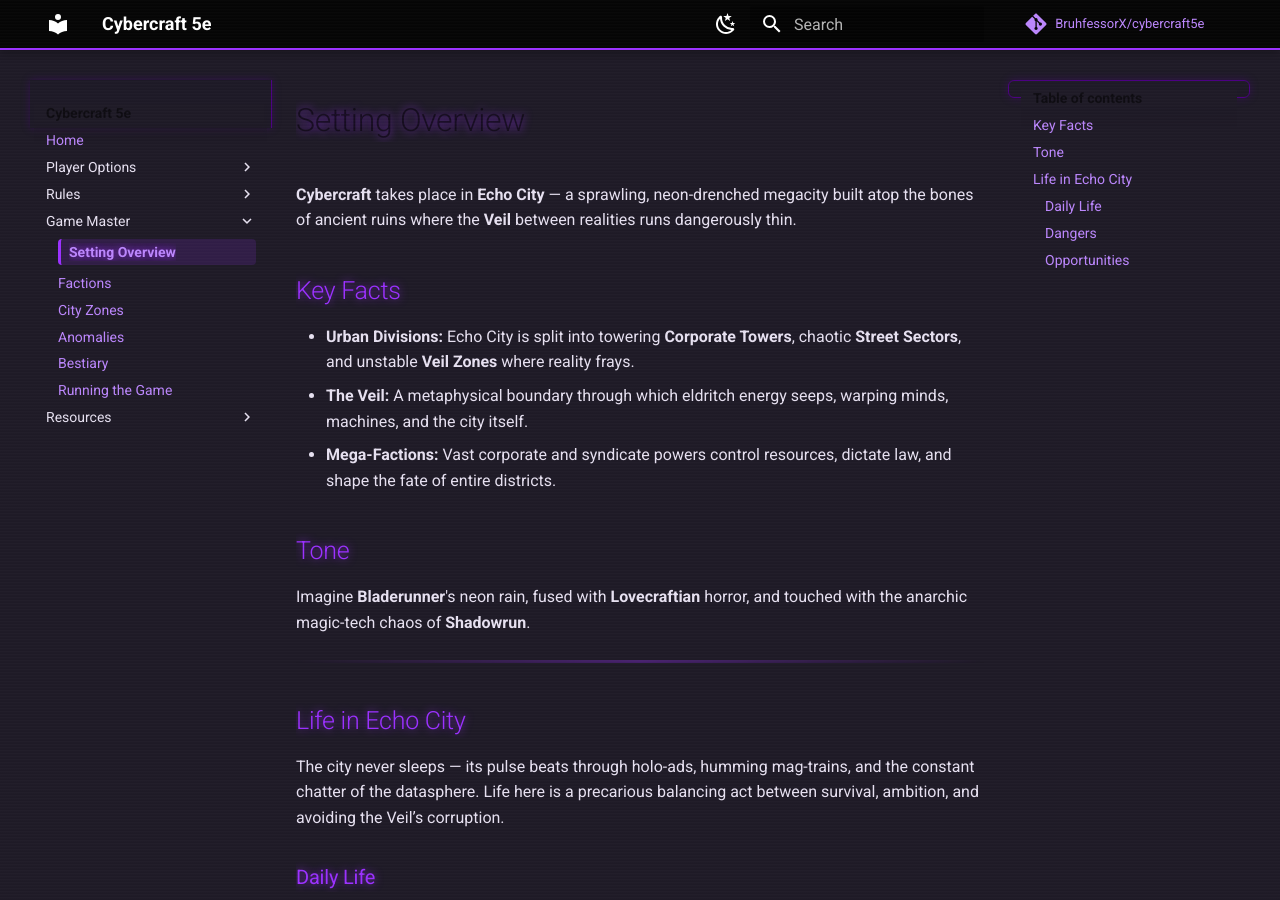
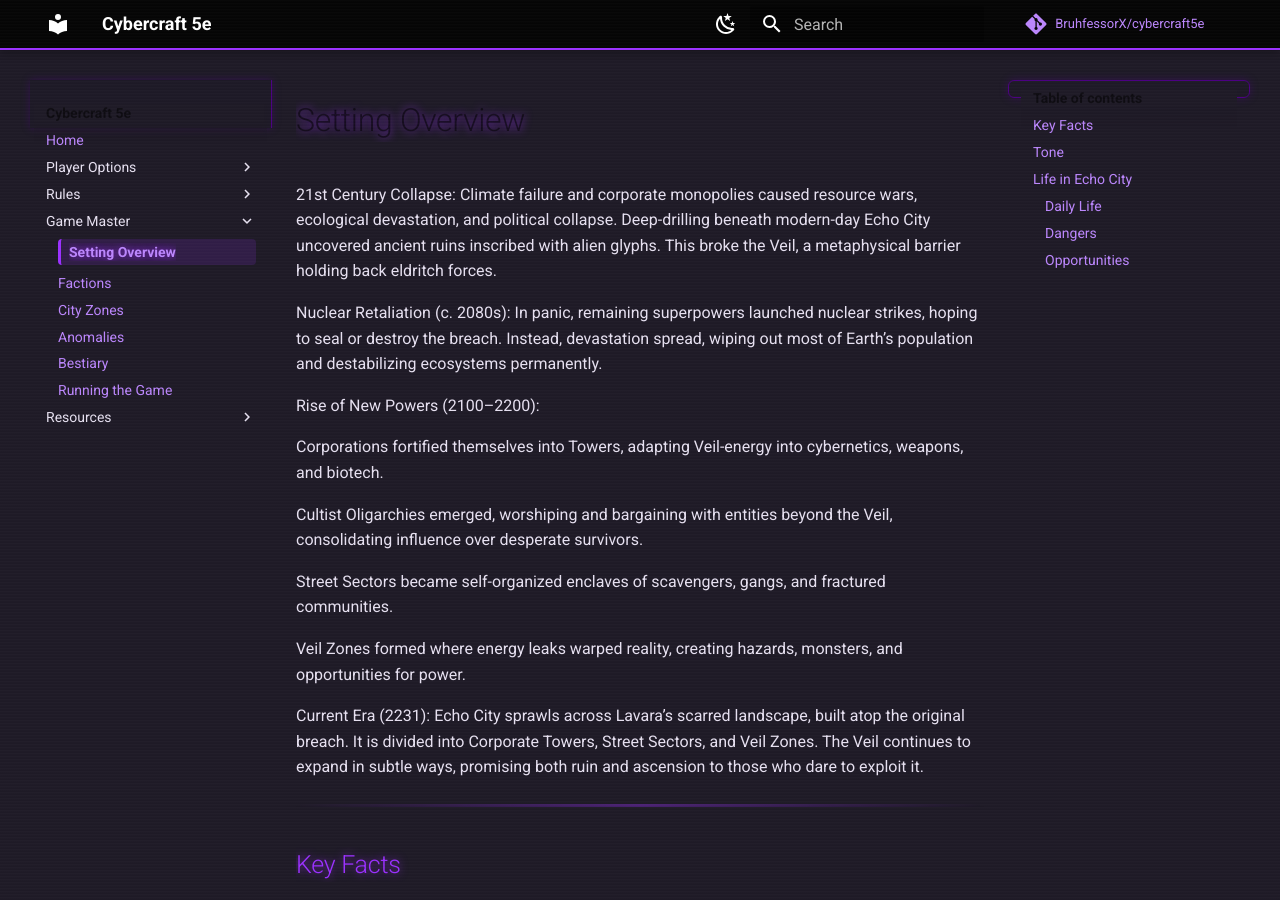
Before and after one commit to BruhfessorX/cybercraft5e, an MkDocs documentation site: the page built from docs/game-master/setting-overview.md, in a window 1280 px wide and 900 px high. Built offline with MkDocs 1.6.1 and Material for MkDocs 9.7.7, drawn with Linux system fonts in a browser that asks for light colours; comment, search, counter and statistics services are not loaded.

Commit message:
Updated overview pages

```diff
--- a/docs/game-master/setting-overview.md
+++ b/docs/game-master/setting-overview.md
@@ -1,6 +1,22 @@
 # Setting Overview
 
-**Cybercraft** takes place in **Echo City** — a sprawling, neon-drenched megacity built atop the bones of ancient ruins where the **Veil** between realities runs dangerously thin.
+21st Century Collapse: Climate failure and corporate monopolies caused resource wars, ecological devastation, and political collapse. Deep-drilling beneath modern-day Echo City uncovered ancient ruins inscribed with alien glyphs. This broke the Veil, a metaphysical barrier holding back eldritch forces.
+
+Nuclear Retaliation (c. 2080s): In panic, remaining superpowers launched nuclear strikes, hoping to seal or destroy the breach. Instead, devastation spread, wiping out most of Earth’s population and destabilizing ecosystems permanently.
+
+Rise of New Powers (2100–2200):
+
+Corporations fortified themselves into Towers, adapting Veil-energy into cybernetics, weapons, and biotech.
+
+Cultist Oligarchies emerged, worshiping and bargaining with entities beyond the Veil, consolidating influence over desperate survivors.
+
+Street Sectors became self-organized enclaves of scavengers, gangs, and fractured communities.
+
+Veil Zones formed where energy leaks warped reality, creating hazards, monsters, and opportunities for power.
+
+Current Era (2231): Echo City sprawls across Lavara’s scarred landscape, built atop the original breach. It is divided into Corporate Towers, Street Sectors, and Veil Zones. The Veil continues to expand in subtle ways, promising both ruin and ascension to those who dare to exploit it.
+
+---
 
 ## Key Facts
 - **Urban Divisions:** Echo City is split into towering **Corporate Towers**, chaotic **Street Sectors**, and unstable **Veil Zones** where reality frays.
```
Also changed, not shown: docs/index.md (+2 -1 lines).
